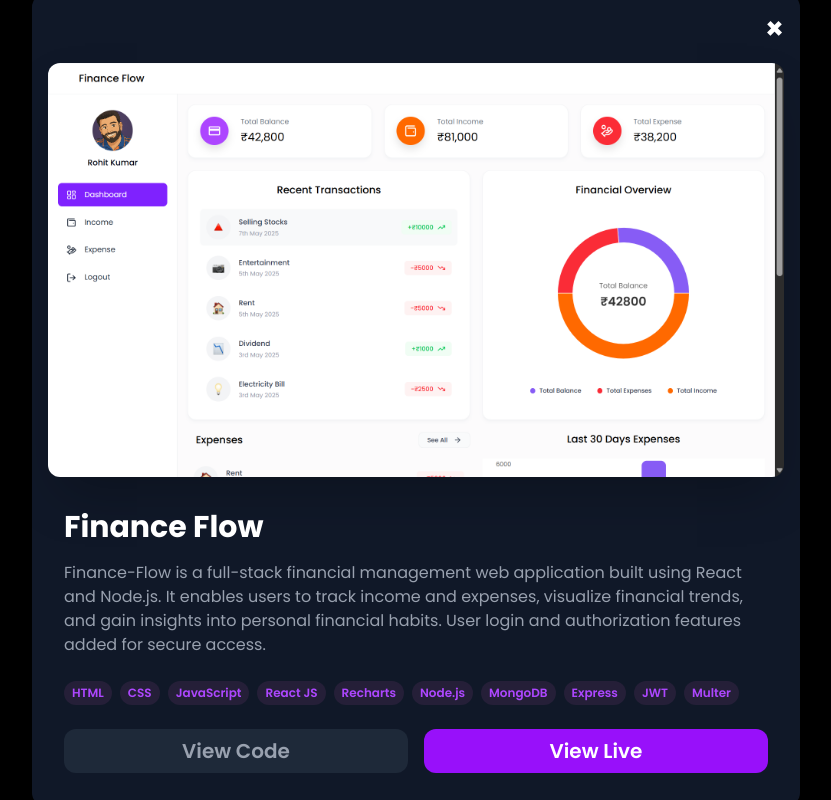
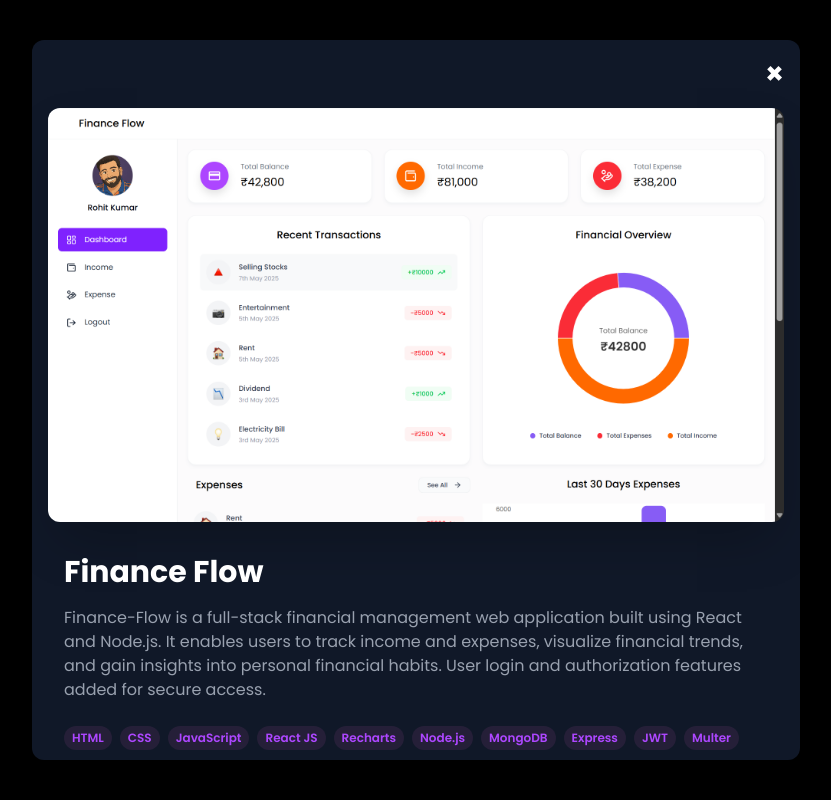
Before and after one commit to Priyam-Kesarwani/My_Portfolio, a React (Vite) app: page / in a window 1280 px wide. Both pictures are taken after a click on the element 368 px from the left and 2870 px from the top of the page. Shown: the part 2432-3232 px from the top of the page, without its empty margins (224-1055 px from the left). Built offline with nearby package versions, Linux system fonts and the light colour scheme.

Commit message:
Initial commit

```diff
--- a/index.html
+++ b/index.html
@@ -13,7 +13,7 @@
       100% { transform: scale(1); }
     }
 
-    .animate-blob {
+   .animate-blob {
       animation: blob 10s infinite;
     }
 
@@ -21,10 +21,6 @@
   background-image: linear-gradient(38.73deg, rgba(204, 0, 187, 0.15) 0%, rgba(201, 32, 184, 0) 50%),
                     linear-gradient(141.27deg, rgba(0, 70, 289, 0) 50%, rgba(0, 70, 209, 0.15) 100%);
 }
-
-/* .clip-path-custom {
-    clip-path: polygon(0 0, 100% 0, 100% 98%, 75% 95%, 0 100%);
-  } */
   </style>
   </head>
   <body>
--- a/src/components/Education/Education.jsx
+++ b/src/components/Education/Education.jsx
@@ -8,17 +8,20 @@ const Education = () => {
       className="py-24 pb-24 px-[12vw] md:px-[7vw] lg:px-[16vw] font-sans backgroundImage"
       style={{ clipPath: "polygon(0 0, 100% 0, 100% 98%, 75% 95%, 0 100%)" }}
     >
+
       {/* Section Title */}
       <div className="text-center mb-16">
         <h2 className="text-4xl font-bold text-white">EDUCATION</h2>
         <div className="w-32 h-1 bg-purple-500 mx-auto mt-4"></div>
         <p className="text-gray-400 mt-4 text-lg font-semibold">
-          My education has been a journey of learning and development. Here are the details of my academic background
+          My education has been a journey of learning and development. Here are
+          the details of my academic background
         </p>
       </div>
 
       {/* Education Timeline */}
       <div className="relative">
+
         {/* Vertical line */}
         <div className="absolute sm:left-1/2 left-0 transform -translate-x-1/2 sm:-translate-x-0 w-1 bg-white h-full"></div>
 
@@ -47,11 +50,11 @@ const Education = () => {
                   <div className="p-4 sm:p-8 rounded-2xl shadow-2xl border border-white bg-gray-900 backdrop-blur-md w-full max-w-xl">
                     {/* ...content as before... */}
                     <div className="flex items-center space-x-6">
-              <div className="w-24 h-16 bg-white rounded-md overflow-hidden">
+                      <div className="w-16 h-16 bg-white rounded-full overflow-hidden flex items-center justify-center shrink-0">
                         <img
                           src={edu.img}
                           alt={edu.school}
-                  className="w-full h-full object-cover"
+                          className="w-full h-full object-cover rounnded-full"
                         />
                       </div>
                       <div className="flex flex-col justify-between">
@@ -66,11 +69,13 @@ const Education = () => {
                         <p className="text-sm text-gray-500 mt-2">{edu.date}</p>
                       </div>
                     </div>
-            <p className="mt-4 text-gray-400 font-bold">Grade: {edu.grade}</p>
+                    <p className="mt-4 text-gray-400 font-bold">
+                      Grade: {edu.grade}
+                    </p>
                     <p className="mt-4 text-gray-400">{edu.desc}</p>
                   </div>
                 </div>
-        {/* Timeline Circle */}
+
                 {/* Timeline Circle for desktop only */}
                 <div className="z-10 flex-shrink-0 hidden flex-col items-center sm:w-0 sm:px-0 sm:flex">
                   <div className="mx-auto bg-gray-400 border-4 border-[#8245ec] w-12 h-12 sm:w-16 sm:h-16 rounded-full flex justify-center items-center">
@@ -88,6 +93,7 @@ const Education = () => {
               <>
                 {/* Empty left side for spacing */}
                 <div className="hidden sm:block w-1/2"></div>
+
                 {/* Timeline Circle */}
                 <div className="z-10 flex-shrink-0 flex flex-col items-center sm:w-0 sm:px-0">
                   <div className="mx-auto bg-gray-400 border-4 border-[#8245ec] w-12 h-12 sm:w-16 sm:h-16 rounded-full flex justify-center items-center">
@@ -98,17 +104,19 @@ const Education = () => {
                     />
                   </div>
                 </div>
+
+
                 {/* Content on right for odd index */}
                 <div className="w-full sm:w-1/2 sm:pl-8 flex justify-start">
                   {/* Content */}
                   <div className="p-4 sm:p-8 rounded-2xl shadow-2xl border border-white bg-gray-900 backdrop-blur-md w-full max-w-xl">
                     {/* ...content as before... */}
                     <div className="flex items-center space-x-6">
-              <div className="w-24 h-16 bg-white rounded-md overflow-hidden">
+                      <div className="w-16 h-16 bg-white rounded-full overflow-hidden flex items-center justify-center">
                         <img
                           src={edu.img}
                           alt={edu.school}
-                  className="w-full h-full object-cover"
+                          className="w-full h-full object-cover rounded-full"
                         />
                       </div>
                       <div className="flex flex-col justify-between">
@@ -123,15 +131,17 @@ const Education = () => {
                         <p className="text-sm text-gray-500 mt-2">{edu.date}</p>
                       </div>
                     </div>
-            <p className="mt-4 text-gray-400 font-bold">Grade: {edu.grade}</p>
+                    <p className="mt-4 text-gray-400 font-bold">
+                      Grade: {edu.grade}
+                    </p>
                     <p className="mt-4 text-gray-400">{edu.desc}</p>
                   </div>
                 </div>
               </>
             )}
+
           </div>
         ))}
-
       </div>
     </section>
   );
--- a/src/components/Work/Work.jsx
+++ b/src/components/Work/Work.jsx
@@ -16,6 +16,7 @@ const Work = () => {
     <section
       id="work"
       className="py-24 pb-24 px-[12vw] md:px-[7vw] lg:px-[20vw] font-sans relative"
+
     >
       {/* Section Title */}
       <div className="text-center mb-16">
@@ -67,7 +68,7 @@ const Work = () => {
       {/* Modal Container */}
       {selectedProject && (
         <div className="fixed inset-0 z-50 flex items-center justify-center bg-black bg-opacity-90 p-4">
-          <div className="bg-gray-900 rounded-xl shadow-2xl lg:w-full w-[90%] max-w-3xl overflow-hidden relative">
+          <div className="bg-gray-900 rounded-xl shadow-2xl w-[90%] lg:w-[60vw] max-w-3xl overflow-hidden relative overflow-y-auto max-h-[90vh]">
             <div className="flex justify-end p-4">
               <button
                 onClick={handleCloseModal}
@@ -102,7 +103,7 @@ const Work = () => {
                     </span>
                   ))}
                 </div>
-                <div className="flex gap-4">
+                <div className="flex gap-4 justify-center">
                   <a
                     href={selectedProject.github}
                     target="_blank"
@@ -111,14 +112,14 @@ const Work = () => {
                   >
                     View Code
                   </a>
-                  <a
+                  {/* <a
                     href={selectedProject.webapp}
                     target="_blank"
                     rel="noopener noreferrer"
                     className="w-1/2 bg-purple-600 hover:bg-purple-800 text-white lg:px-6 lg:py-2 px-2 py-1 rounded-xl lg:text-xl text-sm font-semibold text-center"
                   >
                     View Live
-                  </a>
+                  </a> */}
                 </div>
               </div>
             </div>
```
Lines whose indentation alone changed are shown as unchanged.
